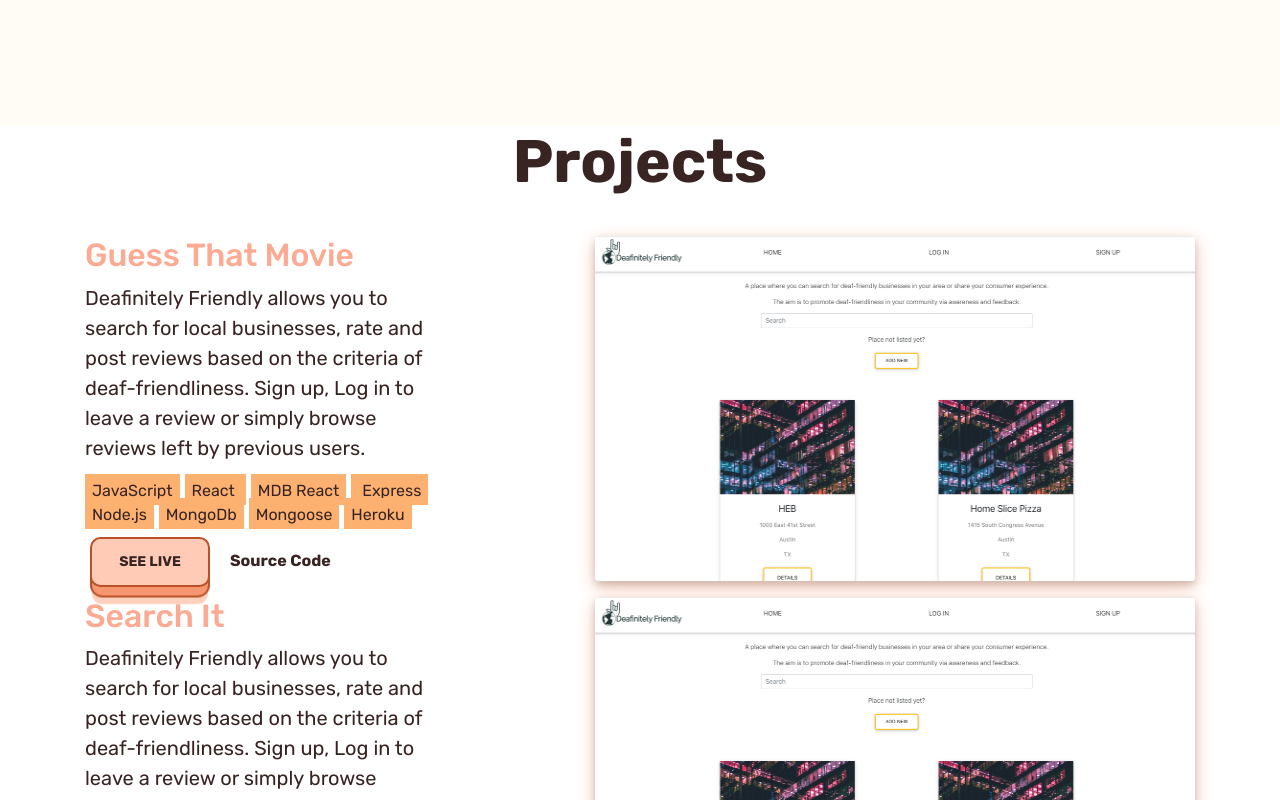
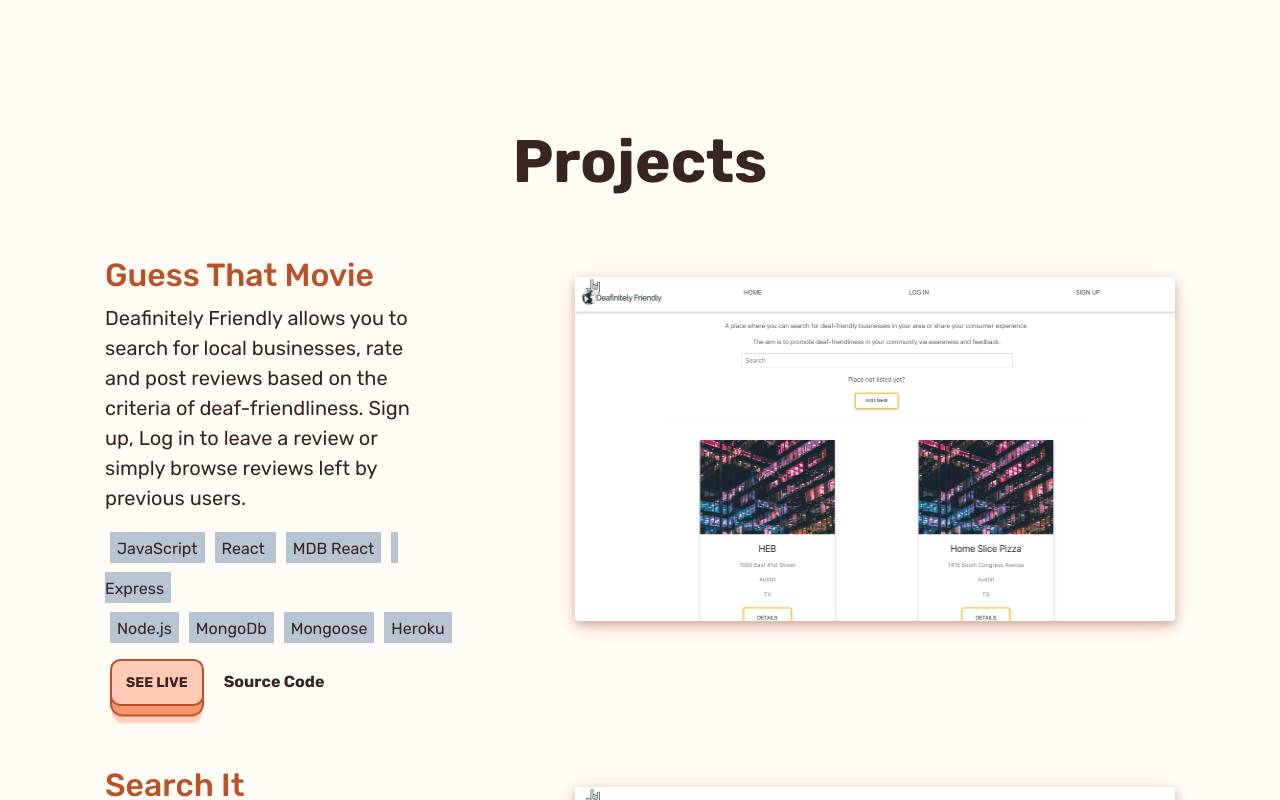
Before and after one commit to beverlyosoria/portfolio, a React (Create React App) app: page / in a window 1280 px wide. Shown: the part 1540-2340 px from the top of the page. Built offline with nearby package versions, Linux system fonts and the light colour scheme.

Commit message:
styling projects.js

```diff
--- a/src/App.css
+++ b/src/App.css
@@ -7,9 +7,9 @@ html {
 }
 
 h2 {
-  font-family: "Rubik";
-  font-weight: 400;
-  color: #fdaa93;
+  font-family: "Rubik", sans-serif;
+  font-weight: 500;
+  color: #ba5229;
 }
 p {
   font-size: 20px;
@@ -37,13 +37,18 @@ p {
   background: linear-gradient(to top right, #fdb171, #fdaa93);
 }
 /* Projects section */
-.projects {
+.project-container {
   background: #fffcf6;
+}
+.project-row {
+  padding: 20px;
+  margin: 10px;
 }
 .project-img {
   float: right;
   height: 345px;
   width: 600px;
+  margin-top: 20px;
   box-shadow: 0 4px 8px 0 rgba(0, 0, 0, 0.2), 0 6px 20px 0 #ffd0bd;
 }
 /* Grow Shadow */
@@ -64,28 +69,30 @@ p {
   -webkit-transform: scale(1.1);
   transform: scale(1.1);
 }
+span {
+  display: block;
+}
 ul {
   list-style-type: none;
   display: inline;
-  background-color: #fdb171;
-  margin: 10px 5px 10px 0;
+  background-color: #b6c5d1;
+  line-height: 2.5;
+  margin: 0 5px 25px;
   padding: 7px 7px 5px;
 }
 button#project-button.learn-more {
   font-size: 14px;
-  height: 50px;
-  width: 120px;
   margin: 10px 20px 10px 5px;
-  padding: 0;
+  padding: 0.8em 1em;
 }
 a.project-link {
-  font-family: "Rubik";
+  font-family: "Rubik", sans-serif;
   font-weight: 600;
   font-size: 16px;
   color: #382422;
   text-decoration: none;
 }
-/* Sink */
+/* Sink effect*/
 .project-link:hover {
   color: #382422;
   text-decoration: none;
@@ -129,7 +136,7 @@ button.learn-more {
   font-weight: 600;
   color: #382422;
   text-transform: uppercase;
-  padding: 1.25em 2em;
+  padding: 1.25em 1.5em;
   background: #ffcbb7;
   border: 2px solid #ba5229;
   border-radius: 0.75em;
```
